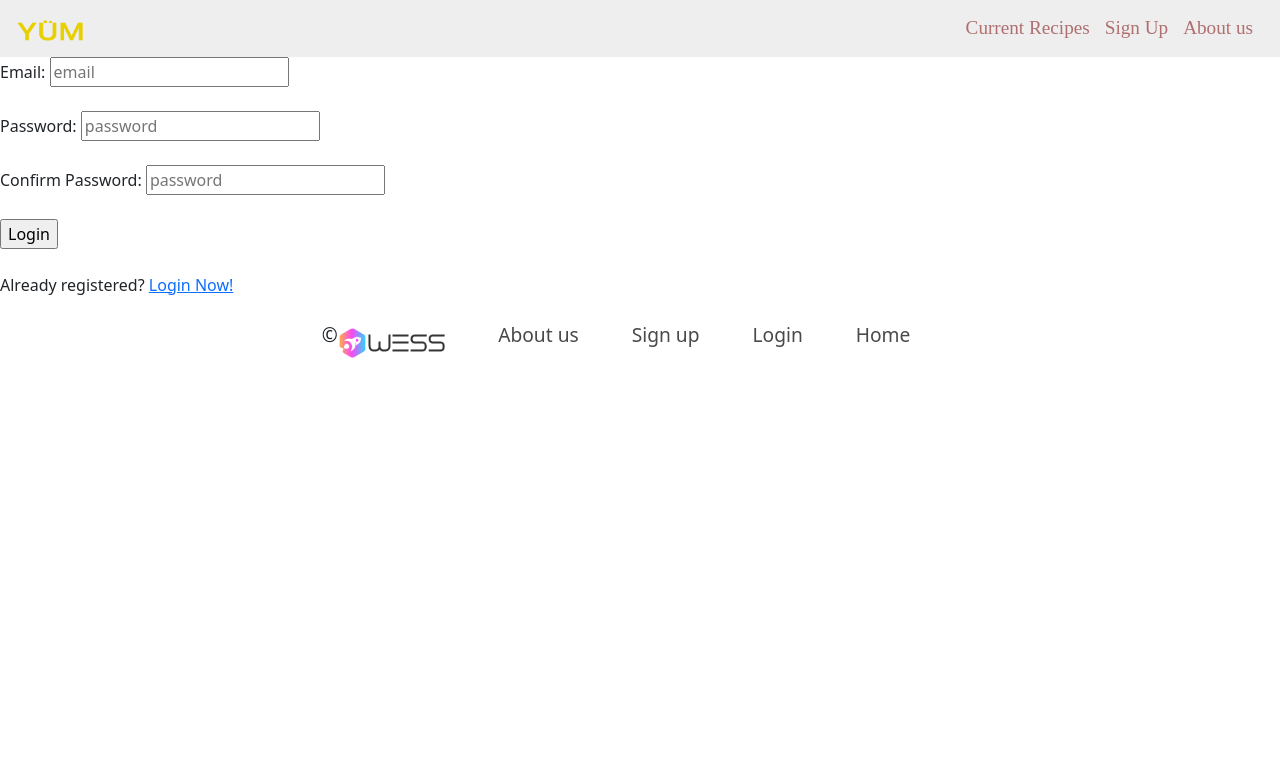
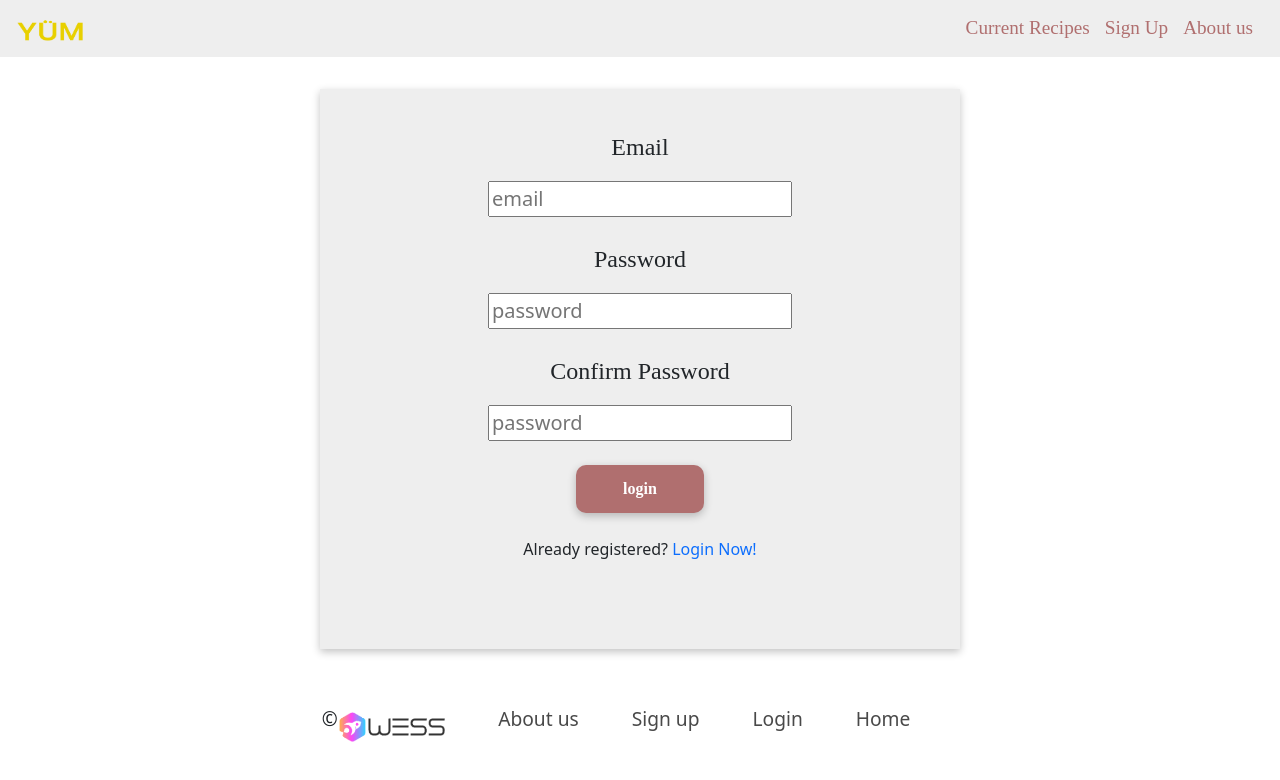
Before and after one commit to WESS-Productions/Recipe-App-Frontend, a React (Create React App) app: page /signup in a window 1280 px wide. Shown: the top 780 px of the page. Built offline with nearby package versions, Linux system fonts and the light colour scheme; no server answers.

Commit message:
Added more styles to try out what looks best"

```diff
--- a/src/App.css
+++ b/src/App.css
@@ -206,7 +206,6 @@ section .cards .text-card h3 {
 }
 
 .button:hover {
-  cursor: pointer;
   background-color: #b06f6fbc;
   transition: 0.25s;
 }
@@ -340,13 +339,15 @@ transform: scale(1.015);
   box-shadow: rgba(0, 0, 0, 0.24) 0px 3px 8px;
   border: none;
   border-radius: 10px;
-
+  cursor: url("./assests/cursor.png")  8 8,
+  auto;
 }
 
 .button-login:hover {
-  cursor: pointer;
   background-color: #b06f6fbc;
   transition: 0.25s ease;
+  cursor: url("./assests/cursor.png")  8 8,
+  auto;
 }
 
 .login-line{
@@ -430,7 +431,6 @@ font-size: 25px;
 }
 
 .button-protected:hover {
-  cursor: pointer;
   background-color: #fff59ec1;
   transition: 0.25s ease;
 }
@@ -482,3 +482,31 @@ font-size: 25px;
     height: 100%;
     object-fit: cover;
   }
+
+  /* Start of styles for sign up */
+
+  .sign-up-container{
+    display: flex;
+    justify-content: center;
+  }
+
+  .sign-up{
+    margin: 2rem;
+
+    justify-content: center;
+    align-items: center;
+    text-align: center;
+    height: 35rem;
+    width: 40rem;
+    background-color: #eeeeee;
+    box-shadow: rgba(0, 0, 0, 0.24) 0px 3px 8px;
+  }
+
+  .form-row{
+    font-family:"Cormorant", serif;
+    font-size: 1.5rem;
+  }
+
+  .form-row-placeholder{
+    font-size: 1.25rem;
+  }
--- a/src/componets/SignUp.js
+++ b/src/componets/SignUp.js
@@ -29,25 +29,30 @@ const SignUp = ({ signup }) => {
 
   return (
     <>
+    <div className="sign-up-container">
       <div className="sign-up">
         <form ref={formRef} onSubmit={handleSubmit} className="form">
-          <div className="form-row">
-          <label>Email:</label> <input type="email" name='email' placeholder="email" />
+          <p className="form-row" style={{marginTop: "2.5rem"}}>Email</p>
+          <div className="form-row-placeholder">
+          <input type="email" name='email' placeholder="email" />
           </div>
           <br />
-          <div className="form-row">
-          <label>Password:</label> <input type="password" name='password' placeholder="password" />
+          <p className="form-row">Password</p>
+          <div className="form-row-placeholder">
+          <input type="password" name='password' placeholder="password" />
           </div>
           <br />
-          <div className="form-row">
-          <label>Confirm Password:</label> <input type="password" name='confirm_password' placeholder="password" />
+          <p className="form-row">Confirm Password</p>
+          <div className="form-row-placeholder">
+          <input type="password" name='confirm_password' placeholder="password" />
           </div>
           <br />
-          <input className="submit-button" type='submit' value="Login" />
+          <input className="button" style={{color:"white"}} type='submit' value="login" />
         </form>
         <br />
-        <div className="sign-up-words">Already registered? <a href="/signup">Login Now!</a> </div>
+        <div className="sign-up-words">Already registered? <a href="/signup" style={{textDecoration:"none"}}>Login Now!</a> </div>
       </div>
+    </div>
     </>
   );
 }
```
Also changed, not shown: src/assests/background-signup.png (added), src/assests/cursor.png.
